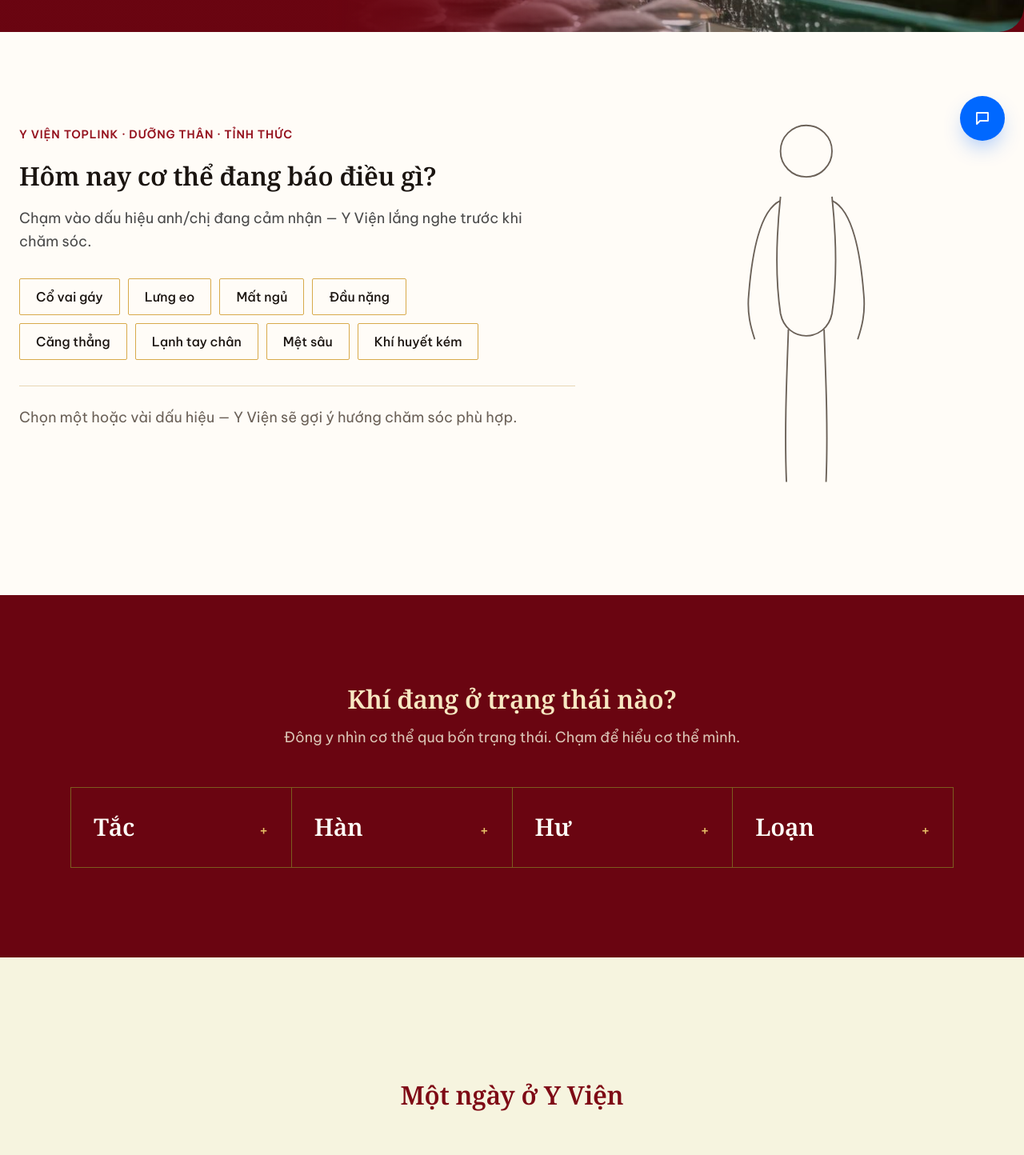
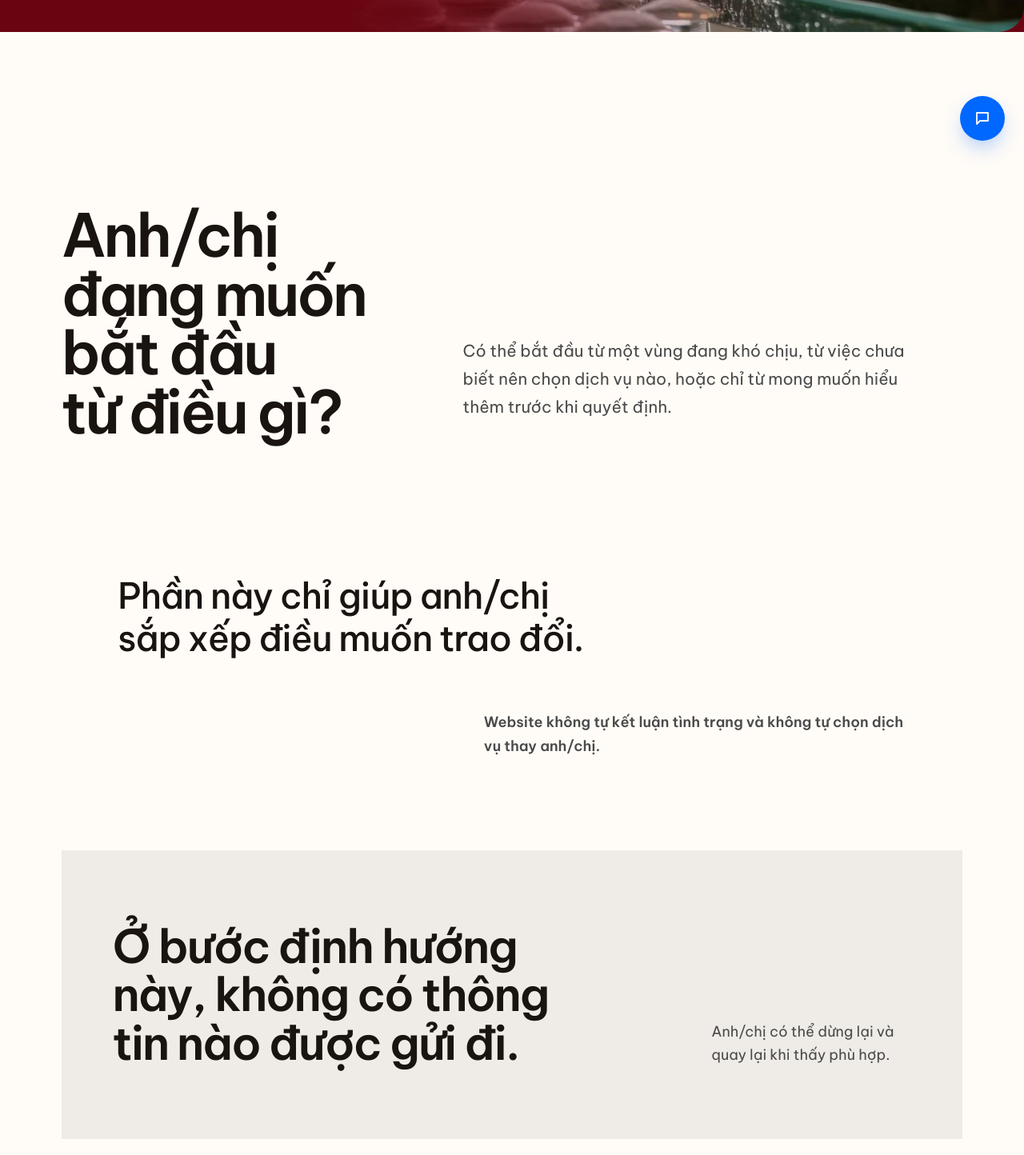
Before and after one commit to Altair1010/toplink-demo-web, a Next.js app in the folder app-demo/: page /toplink-demo-web/ in a window 1280 px wide. Shown: the part 600-2044 px from the top of the page at 80% size. Built offline with nearby package versions, Linux system fonts and the light colour scheme.

Commit message:
feat(humanizer): add M2A0 static orientation shell

```diff
--- a/app-demo/app/globals.css
+++ b/app-demo/app/globals.css
@@ -8,6 +8,7 @@
 @import "../styles/utilities.css";
 @import "../styles/motion.css";
 @import "../styles/home-experience.css";
+@import "../styles/home-humanizer.css";
 @import "../styles/interface.css";
 /* Skin PHẢI nhập cuối: ghi đè token theo [data-brand] trên <html>. Xem skins.css. */
 @import "../styles/skins.css";
--- a/app-demo/app/page.tsx
+++ b/app-demo/app/page.tsx
@@ -1,16 +1,13 @@
 import type { Metadata } from "next";
 import HomeHero from "@/components/home-experience/HomeHero";
-import HomeExperience from "@/components/home-experience/HomeExperience";
+import StaticOrientationShell from "@/components/home-experience/corrected/StaticOrientationShell";
 import RitualTimeline from "@/components/home-experience/RitualTimeline";
 import SpaceAsTherapy from "@/components/home-experience/SpaceAsTherapy";
 import HomeFinalCTA from "@/components/home-experience/HomeFinalCTA";
 
 /**
- * HOMEPAGE — "Nghi thức chẩn thân" (body-first experience).
- * Không phải mục lục của các tab: người dùng bước vào bằng câu hỏi về cơ thể,
- * chọn dấu hiệu → trạng thái Tắc/Hàn/Hư/Loạn → gợi ý liệu trình → đặt lịch.
- * Motion budget = 3 (region glow / state expand / drawer slide) — thuần CSS, 0 GSAP.
- * SEO thương mại nằm ở metadata; H1 hiển thị giữ giọng trải nghiệm.
+ * HOMEPAGE — M2A0 dùng một sàn định hướng tĩnh, không chẩn đoán hay tự chọn dịch vụ.
+ * Các section legacy lân cận được giữ nguyên để những batch sau xử lý độc lập.
  */
 export const metadata: Metadata = {
   title: "Y Viện Toplink — Trị liệu Đông y, cổ vai gáy, lưng eo & dưỡng sinh tại Hà Nội",
@@ -24,8 +21,8 @@ export default function HomePage() {
       {/* 1 · HERO nền đỏ — định vị thương hiệu, đẩy lên đầu */}
       <HomeHero />
 
-      {/* 2+3 · Body Signal Interface + 4 trạng thái + drawer (client boundary duy nhất) */}
-      <HomeExperience />
+      {/* 2 · M2A0: định hướng tĩnh, giới hạn rõ, không gửi dữ liệu */}
+      <StaticOrientationShell />
 
       {/* 3 · Một ngày ở Y Viện — timeline cảm giác */}
       <RitualTimeline />
--- /dev/null
+++ b/app-demo/components/home-experience/corrected/StaticOrientationShell.tsx
@@ -0,0 +1,37 @@
+export default function StaticOrientationShell() {
+  return (
+    <section
+      className="hh-home-shell"
+      aria-labelledby="hh-home-opening-question"
+      data-humanizer-home="m2a0"
+    >
+      <div className="hh-home-shell__opening">
+        <h2 id="hh-home-opening-question" className="hh-home-shell__opening-question">
+          Anh/chị đang muốn bắt đầu từ điều gì?
+        </h2>
+        <p className="hh-home-shell__opening-context">
+          Có thể bắt đầu từ một vùng đang khó chịu, từ việc chưa biết nên chọn dịch vụ nào, hoặc chỉ
+          từ mong muốn hiểu thêm trước khi quyết định.
+        </p>
+      </div>
+
+      <div className="hh-home-shell__boundary">
+        <p className="hh-home-shell__boundary-purpose">
+          Phần này chỉ giúp anh/chị sắp xếp điều muốn trao đổi.
+        </p>
+        <p className="hh-home-shell__boundary-limit">
+          Website không tự kết luận tình trạng và không tự chọn dịch vụ thay anh/chị.
+        </p>
+      </div>
+
+      <div className="hh-home-shell__consequence">
+        <p className="hh-home-shell__consequence-state">
+          Ở bước định hướng này, không có thông tin nào được gửi đi.
+        </p>
+        <p className="hh-home-shell__consequence-permission">
+          Anh/chị có thể dừng lại và quay lại khi thấy phù hợp.
+        </p>
+      </div>
+    </section>
+  );
+}
--- /dev/null
+++ b/app-demo/styles/home-humanizer.css
@@ -0,0 +1,153 @@
+/* M2A0 — hiệu chỉnh cục bộ, trung tính; không phải API token Humanizer toàn cục. */
+.hh-home-shell {
+  --hh-home-canvas: var(--color-ivory);
+  --hh-home-ground: color-mix(in srgb, var(--color-ink) 7%, var(--color-ivory));
+  --hh-home-text: var(--color-ink);
+  --hh-home-muted: var(--color-ink-soft);
+  box-sizing: border-box;
+  padding: clamp(4rem, 9vw, 8.5rem) clamp(1.25rem, 6vw, 6rem);
+  background: var(--hh-home-canvas);
+  color: var(--hh-home-text);
+  font-family: var(--font-sans);
+}
+
+.hh-home-shell__opening,
+.hh-home-shell__boundary,
+.hh-home-shell__consequence {
+  box-sizing: border-box;
+  max-inline-size: var(--container-wide);
+  margin-inline: auto;
+}
+
+.hh-home-shell__opening {
+  display: grid;
+  grid-template-columns: minmax(15rem, 0.78fr) minmax(0, 1.22fr);
+  gap: clamp(2rem, 8vw, 8rem);
+  align-items: end;
+  min-block-size: clamp(21rem, 31vw, 28rem);
+}
+
+.hh-home-shell__opening-question {
+  max-inline-size: 12ch;
+  margin: 0;
+  font-family: var(--font-sans);
+  font-size: clamp(2.7rem, 5.8vw, 5.8rem);
+  font-weight: 600;
+  letter-spacing: -0.045em;
+  line-height: 0.99;
+  text-wrap: balance;
+}
+
+.hh-home-shell__opening-context {
+  max-inline-size: 35rem;
+  margin: 0 0 clamp(0.25rem, 2vw, 2rem);
+  color: var(--hh-home-muted);
+  font-family: var(--font-sans);
+  font-size: clamp(1.125rem, 1.6vw, 1.35rem);
+  line-height: 1.7;
+}
+
+.hh-home-shell__boundary {
+  display: flex;
+  flex-direction: column;
+  align-items: flex-start;
+  max-inline-size: 68rem;
+  margin-block-start: clamp(4rem, 9vw, 8rem);
+  padding: clamp(2rem, 4vw, 4rem) clamp(1.25rem, 4vw, 4rem);
+}
+
+.hh-home-shell__boundary-purpose {
+  max-inline-size: 25ch;
+  margin: 0;
+  font-family: var(--font-sans);
+  font-size: clamp(1.75rem, 3.5vw, 3.4rem);
+  font-weight: 500;
+  letter-spacing: -0.025em;
+  line-height: 1.18;
+  text-wrap: balance;
+}
+
+.hh-home-shell__boundary-limit {
+  align-self: flex-end;
+  max-inline-size: 33rem;
+  margin: clamp(2rem, 5vw, 4.5rem) 0 0;
+  color: var(--hh-home-muted);
+  font-family: var(--font-sans);
+  font-size: 1.125rem;
+  font-weight: 600;
+  line-height: 1.65;
+}
+
+.hh-home-shell__consequence {
+  display: grid;
+  grid-template-columns: minmax(0, 1.45fr) minmax(14rem, 0.55fr);
+  gap: clamp(2rem, 7vw, 7rem);
+  align-items: end;
+  margin-block-start: clamp(2rem, 5vw, 4rem);
+  padding: clamp(3rem, 7vw, 6.5rem) clamp(1.25rem, 5vw, 5rem);
+  background: var(--hh-home-ground);
+}
+
+.hh-home-shell__consequence-state {
+  max-inline-size: 22ch;
+  margin: 0;
+  font-family: var(--font-sans);
+  font-size: clamp(2rem, 4.5vw, 4.6rem);
+  font-weight: 600;
+  letter-spacing: -0.035em;
+  line-height: 1.05;
+  text-wrap: balance;
+}
+
+.hh-home-shell__consequence-permission {
+  max-inline-size: 28rem;
+  margin: 0;
+  color: var(--hh-home-muted);
+  font-family: var(--font-sans);
+  font-size: 1.125rem;
+  line-height: 1.65;
+}
+
+@media (max-width: 48rem) {
+  .hh-home-shell {
+    padding-block: 4rem;
+  }
+
+  .hh-home-shell__opening {
+    grid-template-columns: 1fr;
+    gap: 3rem;
+    align-content: space-between;
+    min-block-size: 27rem;
+  }
+
+  .hh-home-shell__opening-context {
+    justify-self: end;
+    max-inline-size: 28rem;
+  }
+
+  .hh-home-shell__boundary {
+    margin-inline: 0;
+    padding-inline: 0;
+  }
+
+  .hh-home-shell__boundary-limit {
+    align-self: flex-end;
+    max-inline-size: 24rem;
+  }
+
+  .hh-home-shell__consequence {
+    grid-template-columns: 1fr;
+    gap: 3.5rem;
+  }
+
+  .hh-home-shell__consequence-permission {
+    max-inline-size: 22rem;
+  }
+}
+
+@media (prefers-reduced-motion: reduce) {
+  .hh-home-shell,
+  .hh-home-shell * {
+    scroll-behavior: auto !important;
+  }
+}
```
Also changed, not shown: 14 other files (tests, documents, lock files or other folders).
